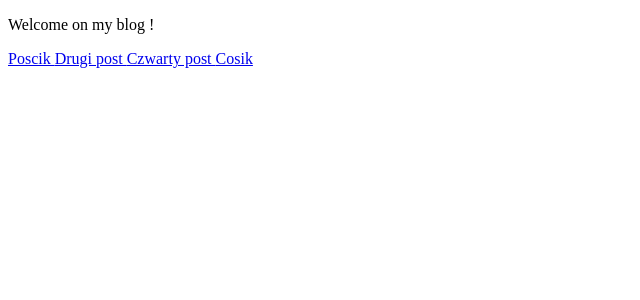
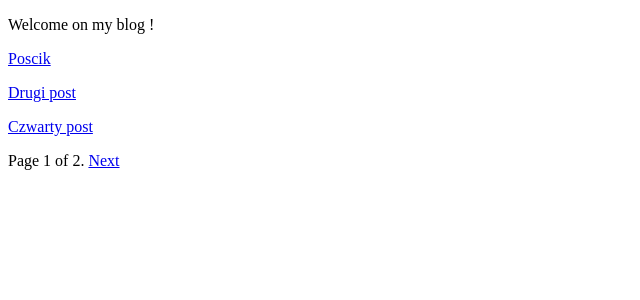
Before and after one commit to JaroDomcio/django-blog, a Django app: page / in a window 1280 px wide. Shown: the top 300 px of the page, without its empty margins (0-640 px from the left). Run offline with Django 5.2, Linux system fonts and the light colour scheme; data comes from the database, SQL or seed files in the repository; both versions use the stored data as it was after the commit.

Commit message:
Added pagination

```diff
--- a/djangoblog/urls.py
+++ b/djangoblog/urls.py
@@ -21,5 +21,5 @@ from .views import home, post_detail
 urlpatterns = [
     path('admin/', admin.site.urls),
     path("", home, name="home"),
-    path("/<slug:slug>", post_detail, name="post_detail" ),
+    path("/<slug:slug>", post_detail, name="post_detail"),
 ]
--- a/djangoblog/views.py
+++ b/djangoblog/views.py
@@ -1,9 +1,12 @@
 from django.shortcuts import render, redirect, get_object_or_404
 from .models import Post
-
+from django.core.paginator import Paginator
 
 def home(request):
     posts = Post.objects.all()
+    paginator = Paginator(posts, 3)
+    page_number = request.GET.get('page', 1)
+    posts = paginator.get_page(page_number)
     return render(request, 'home.html', {'posts': posts})
 
 
--- a/templates/home.html
+++ b/templates/home.html
@@ -4,6 +4,9 @@
 {% block content %}
     <p>Welcome on my blog ! </p>
     {% for post in posts %}
-        <a href="{{ post.get_absolute_url }}"> {{ post.title }} </a>
+        <p>
+            <a href="{{ post.get_absolute_url }}"> {{ post.title }} </a>
+        </p>
     {% endfor %}
+    {% include "pagination.html" with page=posts %}
 {% endblock %}
--- /dev/null
+++ b/templates/pagination.html
@@ -0,0 +1,14 @@
+<div>
+    <span>
+        {% if page.has_previous %}
+            <a href="?page={{ page.previous_page_number }}">Previous</a>
+        {% endif %}
+        <span>
+            Page {{ page.number }} of {{ page.paginator.num_pages }}.
+        </span>
+        {% if page.has_next %}
+            <a href="?page={{ page.next_page_number }}"> Next </a>
+        {% endif %}
+    </span>
+
+</div>
```
Also changed, not shown: db.sqlite3.
